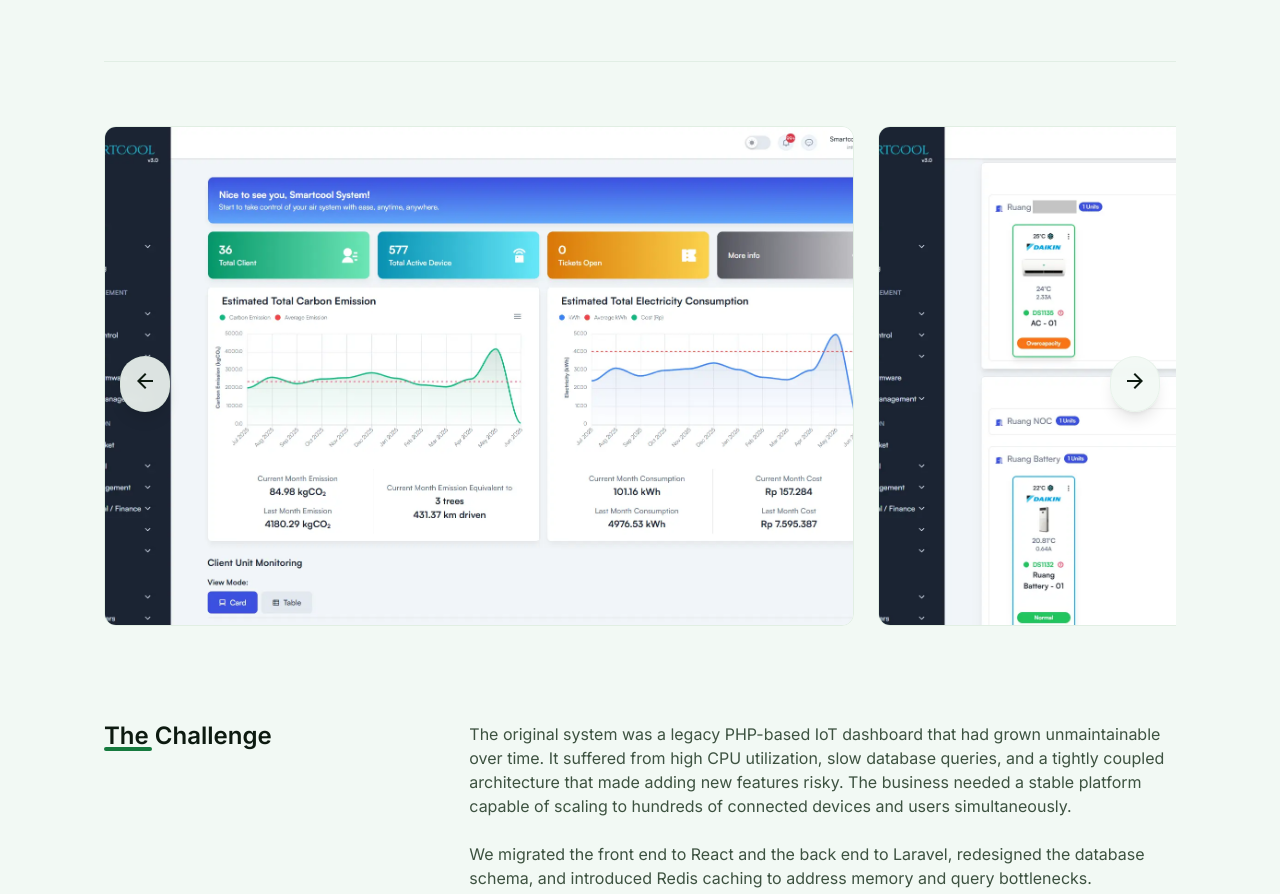
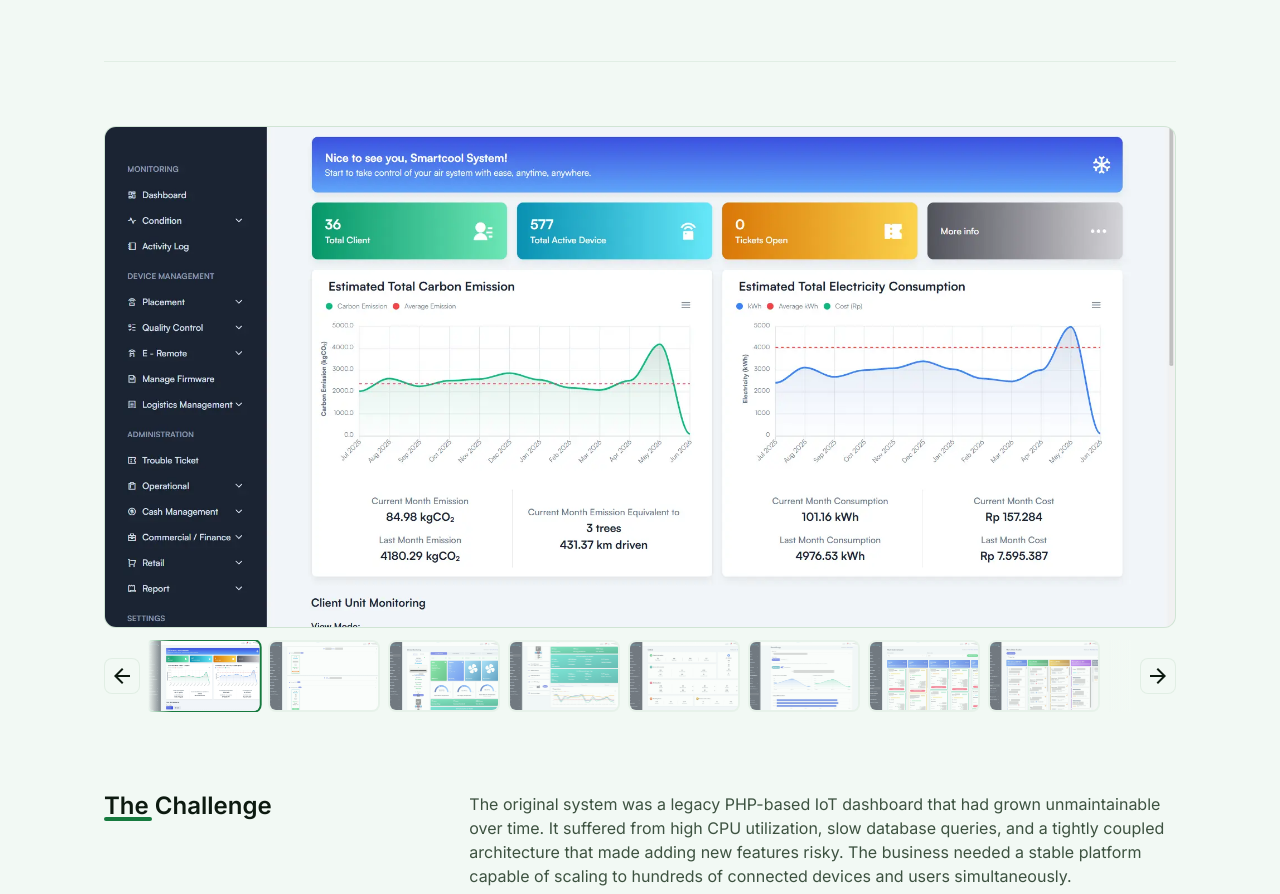
Before and after one commit to ryanffirdaus/portfolio-website, a Next.js app: page /projects/smartcool in a window 1280 px wide. Shown: the part 560-1454 px from the top of the page. Built offline with nearby package versions, Linux system fonts and the light colour scheme.

Commit message:
feat: enhance Gallery component with thumbnail navigation and improved image display

```diff
--- a/src/components/project/Gallery.tsx
+++ b/src/components/project/Gallery.tsx
@@ -1,6 +1,6 @@
 "use client";
 
-import { useRef } from "react";
+import { useRef, useState } from "react";
 import Image from "next/image";
 import Reveal from "@/components/ui/Reveal";
 import type { GalleryImage } from "@/types";
@@ -10,56 +10,95 @@ interface Props {
 }
 
 export default function Gallery({ images }: Props) {
-  const scrollRef = useRef<HTMLDivElement>(null);
+  const [active, setActive] = useState(0);
+  const thumbRef = useRef<HTMLDivElement>(null);
 
-  const scroll = (direction: "left" | "right") => {
-    if (!scrollRef.current) return;
-    const { offsetWidth } = scrollRef.current;
-    scrollRef.current.scrollBy({
-      left: direction === "right" ? offsetWidth : -offsetWidth,
+  const go = (index: number) => {
+    setActive(index);
+    // scroll the clicked thumbnail into view
+    const container = thumbRef.current;
+    if (!container) return;
+    const thumb = container.children[index] as HTMLElement;
+    thumb?.scrollIntoView({
       behavior: "smooth",
+      block: "nearest",
+      inline: "center",
     });
   };
 
+  const prev = () => go((active - 1 + images.length) % images.length);
+  const next = () => go((active + 1) % images.length);
+
   return (
-    <Reveal className="mb-section-gap">
-      <div className="relative group">
-        <div
-          ref={scrollRef}
-          className="flex overflow-x-auto snap-x snap-mandatory gap-6 hide-scrollbar pb-4 scroll-smooth"
-        >
-          {images.map(({ src, alt }) => (
-            <div
-              key={alt}
-              className="snap-center shrink-0 w-full md:w-[85%] lg:w-[70%] overflow-hidden rounded-xl"
-            >
-              <Image
-                src={src}
-                alt={alt}
-                width={1400}
-                height={500}
-                className="w-full h-[300px] md:h-[500px] rounded-xl border border-outline-variant/30 object-cover hover:scale-105 transition-transform duration-700 ease-out"
-              />
-            </div>
-          ))}
-        </div>
+    <Reveal className="mb-section-gap space-y-3">
+      {/* Main image */}
+      <div className="relative overflow-hidden rounded-xl border border-outline-variant/30 bg-surface-dim">
+        <Image
+          key={images[active].src}
+          src={images[active].src}
+          alt={images[active].alt}
+          width={1400}
+          height={500}
+          className="w-full h-75 md:h-125 object-cover transition-opacity duration-300"
+          priority
+        />
+      </div>
 
+      {/* Thumbnail strip */}
+      <div className="relative group flex items-center gap-2">
         {/* Prev */}
         <button
           aria-label="Previous image"
-          onClick={() => scroll("left")}
-          className="absolute left-4 top-1/2 -translate-y-1/2 bg-surface/90 hover:bg-primary hover:text-on-primary text-on-surface p-3 rounded-full shadow-lg backdrop-blur transition-all duration-300 z-10 border border-outline-variant/20 hover:scale-110 active:scale-95 opacity-0 md:opacity-100 group-hover:opacity-100"
+          onClick={prev}
+          className="shrink-0 flex items-center justify-center w-9 h-9 rounded-lg border border-outline-variant/30 bg-surface text-on-surface hover:bg-primary hover:text-on-primary hover:border-primary transition-all duration-200 active:scale-95"
         >
-          <span className="material-symbols-outlined">arrow_back</span>
+          <span className="material-symbols-outlined text-[18px]">
+            arrow_back
+          </span>
         </button>
+
+        {/* Scrollable thumbnails */}
+        <div className="relative flex-1 overflow-hidden">
+          <div
+            ref={thumbRef}
+            className="flex gap-2 overflow-x-auto hide-scrollbar scroll-smooth"
+          >
+            {images.map(({ src, alt }, idx) => (
+              <button
+                key={alt}
+                onClick={() => go(idx)}
+                aria-label={alt}
+                className={`shrink-0 w-20 h-14 md:w-28 md:h-18 rounded-lg overflow-hidden border-2 transition-all duration-200 ${
+                  idx === active
+                    ? "border-primary opacity-100 scale-[1.03]"
+                    : "border-outline-variant/30 opacity-60 hover:opacity-90 hover:border-outline-variant"
+                }`}
+              >
+                <Image
+                  src={src}
+                  alt={alt}
+                  width={200}
+                  height={120}
+                  className="w-full h-full object-cover"
+                />
+              </button>
+            ))}
+          </div>
+
+          {/* Scroll fade hints */}
+          <div className="pointer-events-none absolute left-0 top-0 h-full w-6 bg-linear-to-r from-surface to-transparent" />
+          <div className="pointer-events-none absolute right-0 top-0 h-full w-6 bg-linear-to-l from-surface to-transparent" />
+        </div>
 
         {/* Next */}
         <button
           aria-label="Next image"
-          onClick={() => scroll("right")}
-          className="absolute right-4 top-1/2 -translate-y-1/2 bg-surface/90 hover:bg-primary hover:text-on-primary text-on-surface p-3 rounded-full shadow-lg backdrop-blur transition-all duration-300 z-10 border border-outline-variant/20 hover:scale-110 active:scale-95 opacity-0 md:opacity-100 group-hover:opacity-100"
+          onClick={next}
+          className="shrink-0 flex items-center justify-center w-9 h-9 rounded-lg border border-outline-variant/30 bg-surface text-on-surface hover:bg-primary hover:text-on-primary hover:border-primary transition-all duration-200 active:scale-95"
         >
-          <span className="material-symbols-outlined">arrow_forward</span>
+          <span className="material-symbols-outlined text-[18px]">
+            arrow_forward
+          </span>
         </button>
       </div>
     </Reveal>
```
